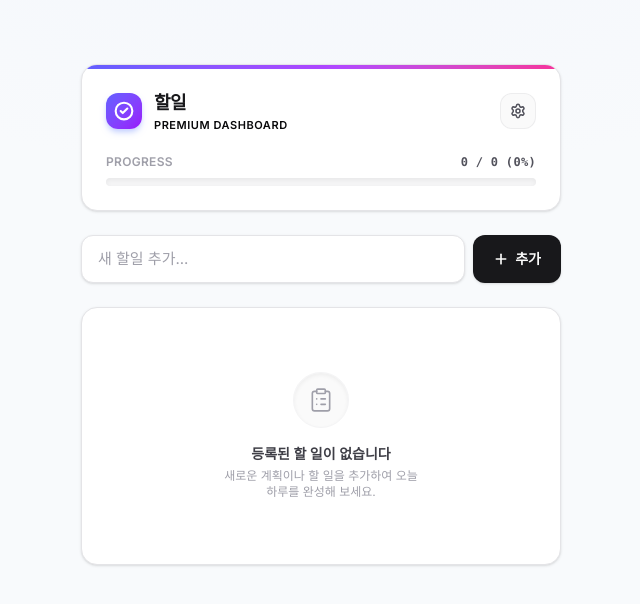
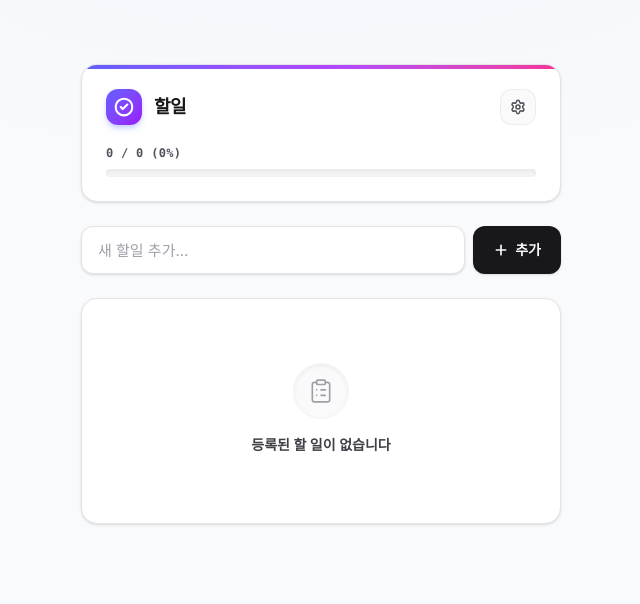
Before and after one commit to ko750125-afk/To-do-list, a Next.js app: page / in a window 1280 px wide. Shown: the top 604 px of the page, without its empty margins (319-959 px from the left). Built offline with nearby package versions, Linux system fonts and the light colour scheme.

Commit message:
Remove unnecessary UI text

```diff
--- a/app/page.tsx
+++ b/app/page.tsx
@@ -135,24 +135,13 @@ export default function Home() {
                   <Sparkles size={16} className="text-amber-500 animate-pulse" />
                 )}
               </h1>
-              <p className="text-[11px] text-zinc-450 dark:text-zinc-500 font-semibold tracking-wider uppercase">
-                Premium Dashboard
-              </p>
+
             </div>
           </div>
 
           {/* 헤더 우측 인터랙티브 컨트롤 라인 */}
           <div className="flex items-center gap-2">
-            {/* 실시간 연동 활성화 상태 뱃지 (미니멀) */}
-            {syncCode && (
-              <div className="flex items-center gap-1.5 px-2.5 py-1.5 bg-green-50/60 dark:bg-green-950/20 text-green-600 dark:text-green-400 border border-green-200/40 dark:border-green-900/30 rounded-xl text-[10px] font-bold select-none">
-                <span className="relative flex h-1.5 w-1.5">
-                  <span className="animate-ping absolute inline-flex h-full w-full rounded-full bg-green-400 opacity-75"></span>
-                  <span className="relative inline-flex rounded-full h-1.5 w-1.5 bg-green-500"></span>
-                </span>
-                <span>연동 중</span>
-              </div>
-            )}
+
 
             {/* 설정 진입 톱니바퀴 버튼 */}
             <button
@@ -248,9 +237,7 @@ export default function Home() {
           <h3 className="text-sm font-semibold text-zinc-700 dark:text-zinc-300 mb-1">
             등록된 할 일이 없습니다
           </h3>
-          <p className="text-xs text-zinc-400 dark:text-zinc-500 max-w-[200px]">
-            새로운 계획이나 할 일을 추가하여 오늘 하루를 완성해 보세요.
-          </p>
+
         </div>
       )}
 
--- a/components/progress-bar.tsx
+++ b/components/progress-bar.tsx
@@ -12,7 +12,7 @@ export function ProgressBar({ done, total, percent }: ProgressBarProps) {
   return (
     <div className="flex flex-col gap-2 w-full">
       <div className="flex justify-between items-center text-xs font-semibold text-zinc-400 dark:text-zinc-500 tracking-wide">
-        <span>PROGRESS</span>
+
         <span className="font-mono text-zinc-600 dark:text-zinc-400 tabular-nums">
           {done} / {total} ({percent}%)
         </span>
--- /dev/null
+++ b/firestore.indexes.json
@@ -0,0 +1,51 @@
+{
+  // Example (Standard Edition):
+  //
+  // "indexes": [
+  //   {
+  //     "collectionGroup": "widgets",
+  //     "queryScope": "COLLECTION",
+  //     "fields": [
+  //       { "fieldPath": "foo", "arrayConfig": "CONTAINS" },
+  //       { "fieldPath": "bar", "mode": "DESCENDING" }
+  //     ]
+  //   },
+  //
+  //  "fieldOverrides": [
+  //    {
+  //      "collectionGroup": "widgets",
+  //      "fieldPath": "baz",
+  //      "indexes": [
+  //        { "order": "ASCENDING", "queryScope": "COLLECTION" }
+  //      ]
+  //    },
+  //   ]
+  // ]
+  //
+  // Example (Enterprise Edition):
+  //
+  // "indexes": [
+  //   {
+  //     "collectionGroup": "reviews",
+  //     "queryScope": "COLLECTION_GROUP",
+  //     "apiScope": "MONGODB_COMPATIBLE_API",
+  //     "density": "DENSE",
+  //     "multikey": false,
+  //     "fields": [
+  //       { "fieldPath": "baz", "mode": "ASCENDING" }
+  //     ]
+  //   },
+  //   {
+  //     "collectionGroup": "items",
+  //     "queryScope": "COLLECTION_GROUP",
+  //     "apiScope": "MONGODB_COMPATIBLE_API",
+  //     "density": "SPARSE_ANY",
+  //     "multikey": true,
+  //     "fields": [
+  //       { "fieldPath": "baz", "mode": "ASCENDING" }
+  //     ]
+  //   },
+  // ]
+  "indexes": [],
+  "fieldOverrides": []
+}
```
Also changed, not shown: firebase.json (added), 2 other files (tests, documents, lock files or other folders).
